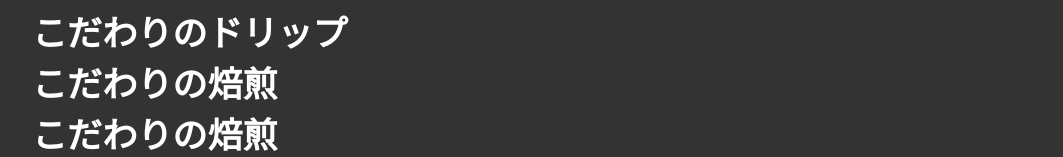
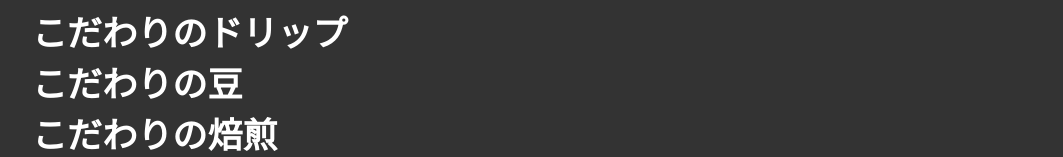
Before and after one commit to ryotaro-0805/seto-cafe-homepage, a plain HTML site: page index.html in a window 1280 px wide. Shown: the part 946-1103 px from the top of the page, without its empty margins (108-1171 px from the left). Drawn offline with Linux system fonts and the light colour scheme.

Commit message:
変更しました。

```diff
--- a/index.html
+++ b/index.html
@@ -26,7 +26,7 @@
         <div class="conection"></div>
         <h3>こだわりの焙煎</h3>
         <h3>こだわりのドリップ</h3>
-        <h3>こだわりの焙煎</h3>
+        <h3>こだわりの豆</h3>
         <h3>こだわりの焙煎</h3>
         <h3>こだわりの焙煎</h3>
         <h3>こだわりの焙煎</h3>
```
